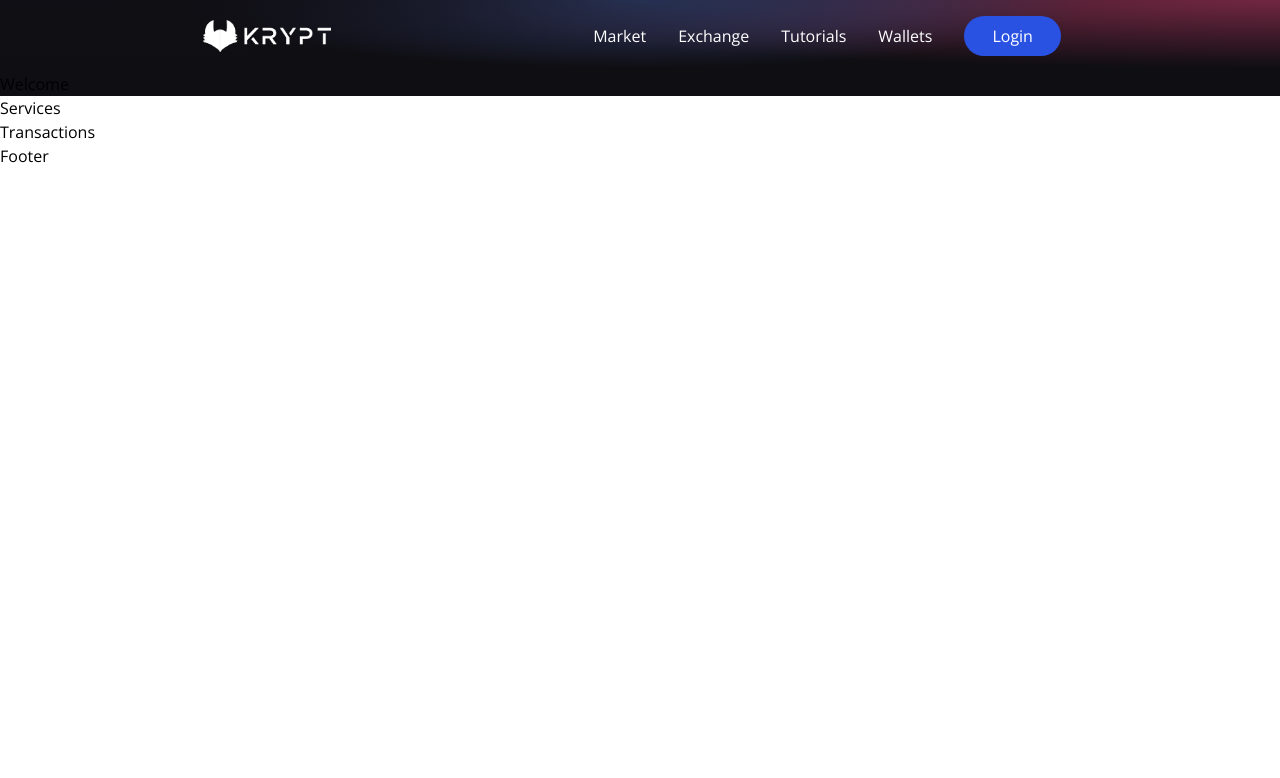
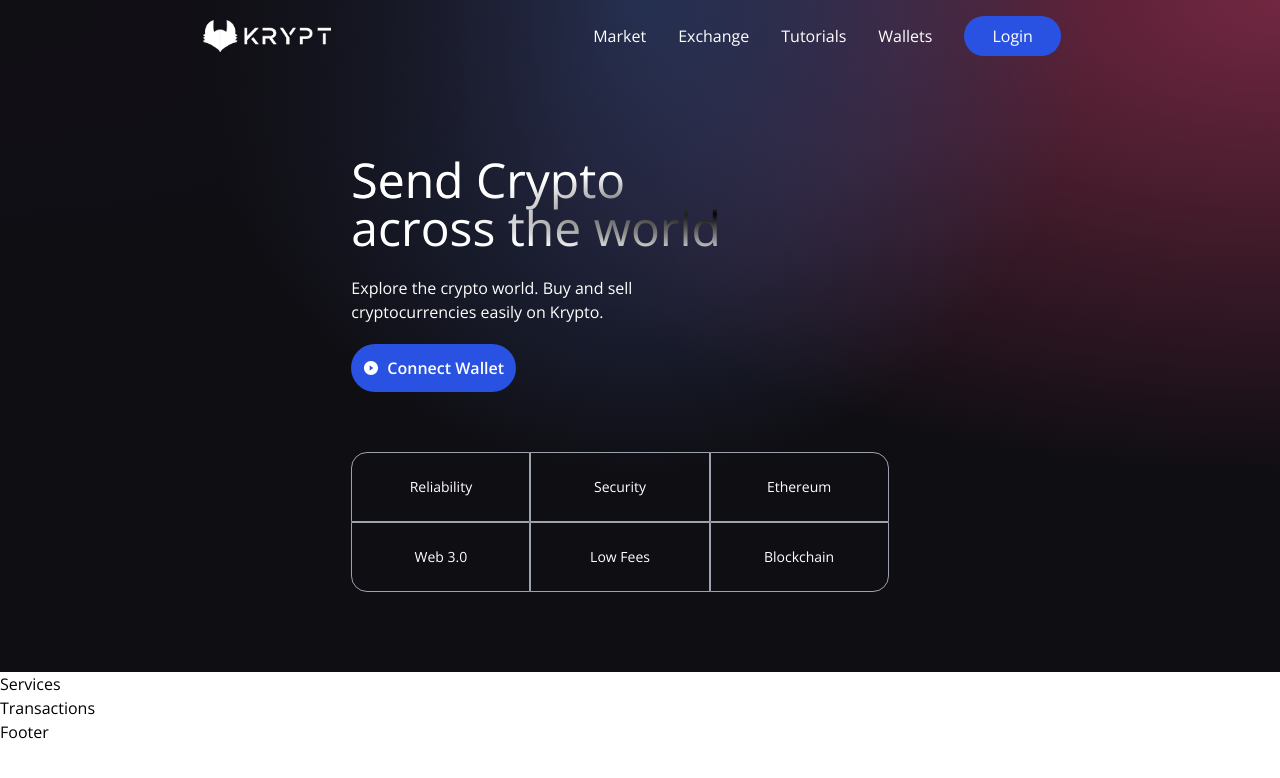
Before and after one commit to MorgueMorg/Blockchain-Web3.0-App, a React (Vite) app in the folder client/: page / in a window 1280 px wide. Shown: the top 778 px of the page. Built offline with nearby package versions, Linux system fonts and the light colour scheme.

Commit message:
added new drafts for welcome section :rocket:

```diff
--- a/client/src/components/Welcome.jsx
+++ b/client/src/components/Welcome.jsx
@@ -1,9 +1,55 @@
-import React from 'react'
+import React from "react";
+import { AiFillPlayCircle } from "react-icons/ai";
+import { SiEthereum } from "react-icons/si";
+import { BsInfoCircle } from "react-icons/bs";
+
+import { Loader } from ".";
+
+const companyCommonStyles =
+  "min-h-[70px] sm:px-0 px-2 sm:min-w-[120px] flex justify-center items-center border-[0.5px] border-gray-400 text-sm font-light text-white";
 
 const Welcome = () => {
+  const connectWallet = () => {};
+
   return (
-    <div>Welcome</div>
-  )
-}
+    <div className="flex w-full justify-center items-center">
+      <div className="flex mf:flex-row flex-col items-start justify-between md:p-20 py-12 px-4">
+        <div className="flex flex-1 justify-start items-start flex-col mf:mr-10">
+          <h1 className="text-3xl sm:text-5xl text-white text-gradient py-1">
+            Send Crypto <br /> across the world
+          </h1>
+          <p className="text-left mt-5 text-white font-light md:w-9/12 w-11/12 text-base">
+            Explore the crypto world. Buy and sell cryptocurrencies easily on
+            Krypto.
+          </p>
+          <button
+            type="button"
+            onClick={connectWallet}
+            className="flex flex-row justify-center items-center my-5 bg-[#2952e3] p-3 rounded-full cursor-pointer hover:bg-[#2546bd]"
+          >
+            <AiFillPlayCircle className="text-white mr-2" />
+            <p className="text-white text-base font-semibold">Connect Wallet</p>
+          </button>
+          <div className="grid sm:grid-cols-3 grid-cols-2 w-full mt-10">
+            <div className={`rounded-tl-2xl ${companyCommonStyles}`}>
+              Reliability
+            </div>
+            <div className={companyCommonStyles}>Security</div>
+            <div className={`sm:rounded-tr-2xl ${companyCommonStyles}`}>
+              Ethereum
+            </div>
+            <div className={`sm:rounded-bl-2xl ${companyCommonStyles}`}>
+              Web 3.0
+            </div>
+            <div className={companyCommonStyles}>Low Fees</div>
+            <div className={`rounded-br-2xl ${companyCommonStyles}`}>
+              Blockchain
+            </div>
+          </div>
+        </div>
+      </div>
+    </div>
+  );
+};
 
-export default Welcome
+export default Welcome;
```
